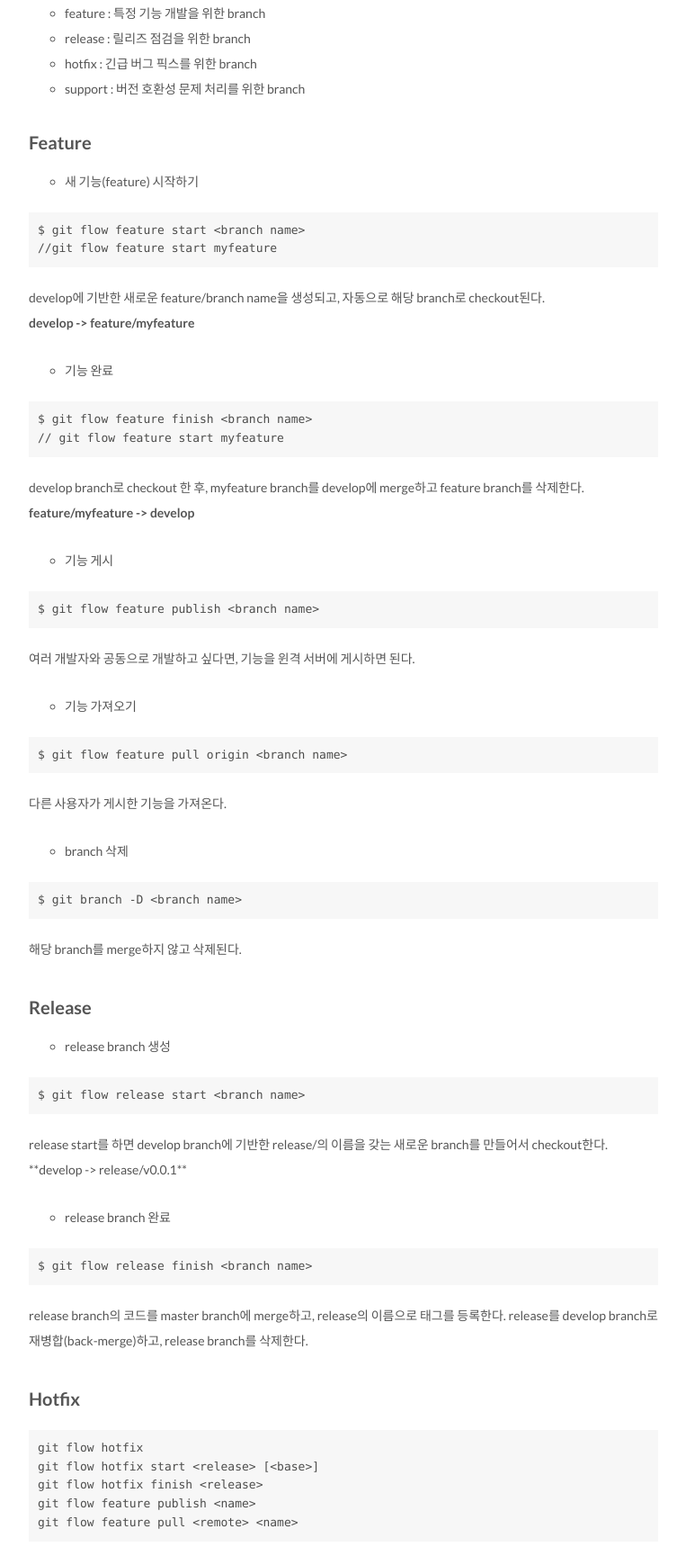
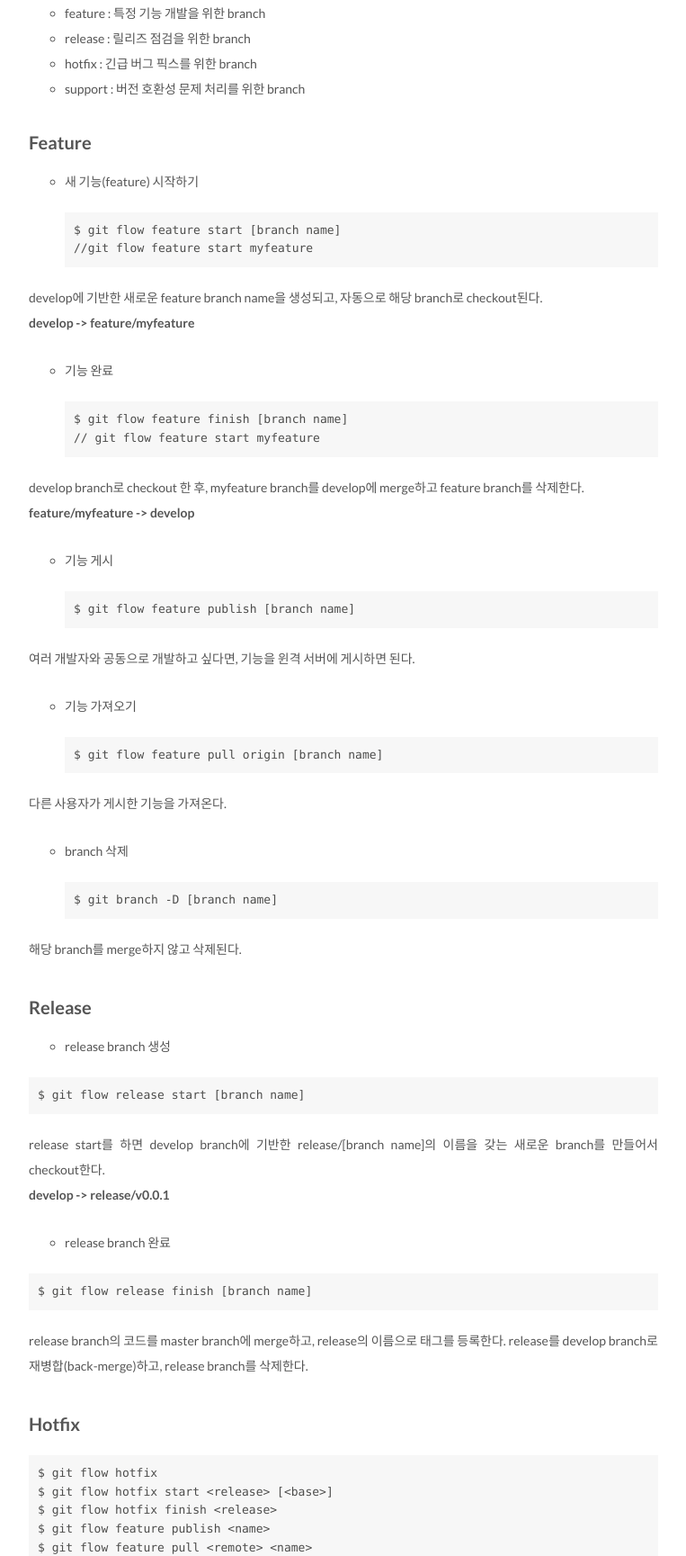
Before and after one commit to groovypark/groovypark.github.io, a Jekyll site: the page built from _posts/2018-01-02-git-flow-사용하기.md, in a window 1280 px wide, cut to the strip 1509-3238 px from the top of the page. Shown: the whole strip at 90% size, without its empty margins (258-1021 px from the left). Built offline with Jekyll 4.4.1, drawn with Linux system fonts in a browser that asks for light colours.

Commit message:
Update git-flow 사용하기

````diff
--- a/_posts/2018-01-02-git-flow-사용하기.md
+++ b/_posts/2018-01-02-git-flow-사용하기.md
@@ -38,19 +38,17 @@ git flow init을 하면 자동으로 master 외에 develop branch가 생긴다.
 ## Feature
 
 * 새 기능(feature) 시작하기
-
 ```
-$ git flow feature start <branch name>
+$ git flow feature start [branch name]
 //git flow feature start myfeature
 ```
 
-develop에 기반한 새로운 feature/branch name을 생성되고, 자동으로 해당 branch로 checkout된다.<br/>
+develop에 기반한 새로운 feature branch name을 생성되고, 자동으로 해당 branch로 checkout된다.<br/>
 **develop -> feature/myfeature**
 
 * 기능 완료
-
 ```
-$ git flow feature finish <branch name>
+$ git flow feature finish [branch name]
 // git flow feature start myfeature
 ```
 
@@ -58,25 +56,22 @@ develop branch로 checkout 한 후, myfeature branch를 develop에 merge하고 f
 **feature/myfeature -> develop**
 
 * 기능 게시
-
 ```
-$ git flow feature publish <branch name>
+$ git flow feature publish [branch name]
 ```
 
 여러 개발자와 공동으로 개발하고 싶다면, 기능을 윈격 서버에 게시하면 된다.
 
 * 기능 가져오기
-
 ```
-$ git flow feature pull origin <branch name>
+$ git flow feature pull origin [branch name]
 ```
 
 다른 사용자가 게시한 기능을 가져온다.
 
 * branch 삭제
-
 ```
-$ git branch -D <branch name>
+$ git branch -D [branch name]
 ```
 
 해당 branch를 merge하지 않고 삭제된다.
@@ -86,16 +81,16 @@ $ git branch -D <branch name>
 * release branch 생성
 
 ```
-$ git flow release start <branch name>
+$ git flow release start [branch name]
 ```
 
-release start를 하면 develop branch에 기반한 release/<branch name>의 이름을 갖는 새로운 branch를 만들어서 checkout한다.<br/>
+release start를 하면 develop branch에 기반한 release/[branch name]의 이름을 갖는 새로운 branch를 만들어서 checkout한다.<br/>
 **develop -> release/v0.0.1**
 
 * release branch 완료
 
 ```
-$ git flow release finish <branch name>
+$ git flow release finish [branch name]
 ```
 
 release branch의 코드를 master branch에 merge하고, release의 이름으로 태그를 등록한다. release를 develop branch로 재병합(back-merge)하고, release branch를 삭제한다.
@@ -103,9 +98,9 @@ release branch의 코드를 master branch에 merge하고, release의 이름으
 ## Hotfix
 
 ```
-git flow hotfix
-git flow hotfix start <release> [<base>]
-git flow hotfix finish <release>
-git flow feature publish <name>
-git flow feature pull <remote> <name>
+$ git flow hotfix
+$ git flow hotfix start <release> [<base>]
+$ git flow hotfix finish <release>
+$ git flow feature publish <name>
+$ git flow feature pull <remote> <name>
 ```
````
